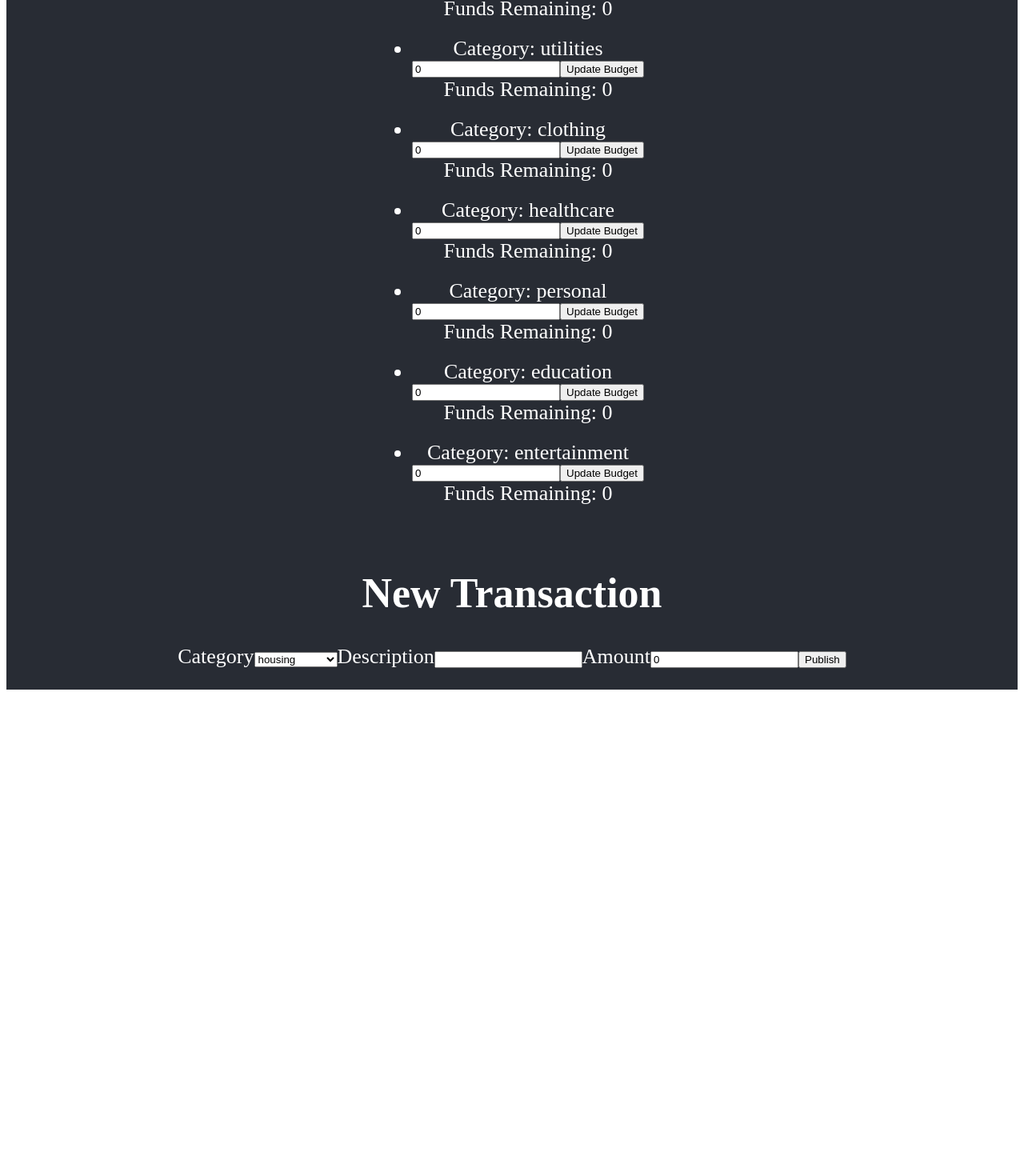
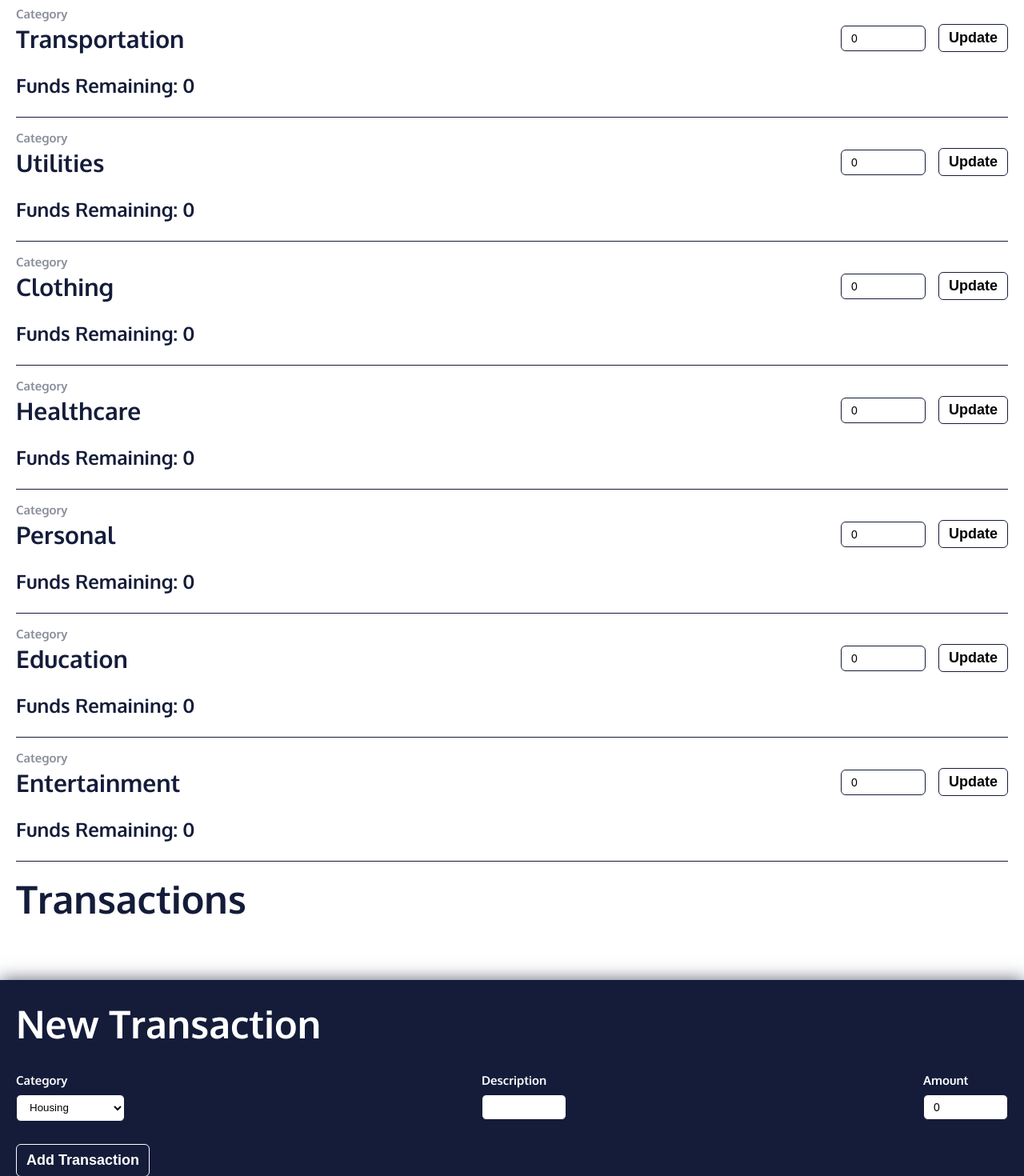
Before and after one commit to lilykriopelle/codecademy-expense-tracker, a React (Create React App) app: page / in a window 1280 px wide. Shown: the part 440-1910 px from the top of the page at 80% size. Before the commit the page ends 1310 px from the top, so only its background shows below. Built offline with nearby package versions, Linux system fonts and the light colour scheme.

Commit message:
Add styles

```diff
--- a/public/index.html
+++ b/public/index.html
@@ -15,6 +15,7 @@
       user's mobile device or desktop. See https://developers.google.com/web/fundamentals/web-app-manifest/
     -->
     <link rel="manifest" href="%PUBLIC_URL%/manifest.json" />
+    <link rel="stylesheet" href="./style.css" />
     <!--
       Notice the use of %PUBLIC_URL% in the tags above.
       It will be replaced with the URL of the `public` folder during the build.
--- /dev/null
+++ b/public/style.css
@@ -0,0 +1,200 @@
+@import url('https://fonts.googleapis.com/css2?family=Oxygen:wght@400;700&display=swap');
+
+:root {
+  --main-text-color: #141c3a;
+  --blue: #3069f0;
+  --red: #fd4d3f;
+  --gray: rgba(20, 28, 58, 0.5);
+  --shadow: 0 0 21px 0 rgba(20, 28, 58, 0.7);
+  --white: #ffffff;
+}
+
+body {
+  font-family: 'Oxygen', sans-serif;
+  color: var(--main-text-color);
+  padding: 24px 20px 0px 20px;
+  margin: 0;
+}
+
+h1 {
+  font-size: 53px;
+  font-weight: bold;
+  margin-top: 0;
+  margin-bottom: 32px;
+}
+
+h2 {
+  font-size: 48px;
+  font-weight: bold;
+  margin-top: 0px;
+  margin-bottom: 32px;
+}
+
+h3 {
+  font-size: 30px;
+  font-weight: bold;
+  margin: 2px 0px 0px 0px;
+}
+
+h4 {
+  font-size: 24px;
+  font-weight: bold;
+  margin: 0;
+}
+
+.category-label {
+  color: var(--gray);
+  font-size: 15px;
+  font-weight: bold;
+}
+
+.budget-container {
+  list-style: none;
+  padding: 16px 0px 24px 0px;
+  border-bottom: solid 1px var(--main-text-color);
+}
+
+.comments-container {
+  padding: 0;
+}
+
+.category-value {
+  text-transform: capitalize;
+}
+
+input {
+  padding: 7px 12px;
+  border-radius: 6px;
+  border: solid 1px #141c3a;
+  font-size: 14px;
+  width: 80px;
+}
+
+.update-button {
+  padding: 6px 12px;
+  border-radius: 6px;
+  border: solid 1px #141c3a;
+  font-size: 18px;
+  font-weight: bold;
+  background: var(--white);
+  margin-left: 16px;
+  cursor: pointer;
+}
+
+.update-button:hover,
+.update-button:focus {
+  background-color: #141c3a;
+  color: #ffffff;
+}
+
+.category-wrapper {
+  display: flex;
+  align-items: center;
+  margin-bottom: 24px;
+}
+
+.budget-form {
+  margin-left: auto;
+}
+
+.remaining-funds.positive {
+  color: var(--blue);
+}
+
+.remaining-funds.negative {
+  color: var(--red);
+}
+
+.new-transaction-section {
+  background: var(--main-text-color);
+  color: var(--white);
+  margin-left: -20px;
+  margin-right: -20px;
+  padding: 24px 20px;
+  padding-bottom: 38px;
+  box-shadow: var(--shadow);
+}
+
+.new-transaction-section label {
+  display: block;
+  font-size: 15px;
+  font-weight: bold;
+  margin-bottom: 8px;
+}
+
+.form-wrapper {
+  display: flex;
+  justify-content: space-between;
+  margin-bottom: 28px;
+}
+
+.new-transaction-section button {
+  padding: 9px 12px;
+  border-radius: 6px;
+  border: solid 1px #ffffff;
+  background-color: #141c3a;
+  font-size: 18px;
+  font-weight: bold;
+  color: #ffffff;
+  cursor: pointer;
+}
+
+.new-transaction-section button:hover,
+.new-transaction-section button:focus {
+  background-color: #ffffff;
+  color: #141c3a;
+}
+
+select {
+  padding: 7px 16px 8px 12px;
+  border-radius: 6px;
+  border: solid 1px #141c3a;
+  background-color: #ffffff;
+  text-transform: capitalize;
+}
+
+.new-transaction-list {
+  list-style: none;
+  padding: 0;
+}
+
+.new-transaction {
+  padding: 12px 10.5px 11px 16px;
+  border-radius: 6px;
+  border: solid 1px #141c3a;
+  background-color: #ffffff;
+  font-size: 16px;
+  font-weight: bold;
+  display: flex;
+  margin-bottom: 16px;
+}
+
+.description {
+  font-style: italic;
+  font-size: 16px;
+  font-weight: normal;
+}
+
+.new-transaction button {
+  margin-left: auto;
+  background: white;
+  border: solid 1px #141c3a;
+  border-radius: 50%;
+  height: 20px;
+  width: 20px;
+  display: flex;
+  align-items: center;
+  justify-content: center;
+  cursor: pointer;
+  font-weight: bold;
+}
+
+.new-transaction button:hover,
+.new-transaction button:focus {
+  color: white;
+  background-color: #141c3a;
+}
+
+.new-transactions-section {
+  padding-bottom: 40px;
+}
--- a/src/app/App.css
+++ /dev/null
@@ -1,46 +0,0 @@
-.App {
-  text-align: center;
-}
-
-.App-logo {
-  height: 40vmin;
-  pointer-events: none;
-}
-
-@media (prefers-reduced-motion: no-preference) {
-  .App-logo {
-    animation: App-logo-spin infinite 20s linear;
-  }
-}
-
-.App-header {
-  background-color: #282c34;
-  min-height: 100vh;
-  display: flex;
-  flex-direction: column;
-  align-items: center;
-  justify-content: center;
-  font-size: calc(10px + 2vmin);
-  color: white;
-}
-
-.App-link {
-  color: #61dafb;
-}
-
-@keyframes App-logo-spin {
-  from {
-    transform: rotate(0deg);
-  }
-  to {
-    transform: rotate(360deg);
-  }
-}
-
-.budget-container {
-  margin: 20px;
-}
-
-.budget-form {
-  display: flex
-}
--- a/src/app/App.js
+++ b/src/app/App.js
@@ -1,12 +1,11 @@
-import './App.css';
-import Transactions from '../features/transactions/Transactions'
-import Budgets from '../features/budgets/Budgets'
+import Transactions from '../features/transactions/Transactions';
+import Budgets from '../features/budgets/Budgets';
 
 function App() {
   return (
     <div className="App">
       <header className="App-header">
-        <h1>EXPENSE TRACKER</h1>
+        <h1>Expense Tracker</h1>
         <Budgets />
         <Transactions />
       </header>
--- a/src/components/Budget.js
+++ b/src/components/Budget.js
@@ -3,30 +3,52 @@ import { useDispatch, useSelector } from 'react-redux';
 import { editBudget } from '../features/budgets/budgetsSlice';
 import { selectTransactions } from '../features/transactions/transactionsSlice';
 
-export default function Budget({budget}) {
+export default function Budget({ budget }) {
   const dispatch = useDispatch();
   const [amount, setAmount] = useState(budget.amount);
-  const transactions = useSelector(selectTransactions)
+  const transactions = useSelector(selectTransactions);
 
-  const handleEdit = e => {
-    e.preventDefault()
-    dispatch(editBudget({category: budget.category, amount: amount}))
-  }
+  const handleEdit = (e) => {
+    e.preventDefault();
+    dispatch(editBudget({ category: budget.category, amount: amount }));
+  };
 
   const calculateTotalExpenses = () => {
     return transactions[budget.category]
-      .map(transaction => transaction.amount)
-      .reduce((amount1, amount2) => amount1 + amount2, 0)
-  }
+      .map((transaction) => transaction.amount)
+      .reduce((amount1, amount2) => amount1 + amount2, 0);
+  };
+
+  const getFundsRemainingClassName = (amount) => {
+    if (amount === 0) {
+      return null;
+    }
+
+    return amount > 0 ? 'positive' : 'negative';
+  };
+
+  const remainingFunds = budget.amount - calculateTotalExpenses();
+  const fundsRemainingClassName = getFundsRemainingClassName(remainingFunds);
 
   return (
     <li className="budget-container">
-      Category: {budget.category}
-      <form onSubmit={handleEdit} className="budget-form">
-        <input value={amount} onChange={e => setAmount(e.currentTarget.value)} type='number' step='0.01'/>
-        <button>Update Budget</button>
-      </form>
-      <div>Funds Remaining: {budget.amount - calculateTotalExpenses()}</div>
+      <div className="category-label">Category</div>{' '}
+      <div className="category-wrapper">
+        <h3 className="category-value">{budget.category}</h3>
+        <form onSubmit={handleEdit} className="budget-form">
+          <input
+            className="amount-input"
+            value={amount}
+            onChange={(e) => setAmount(e.currentTarget.value)}
+            type="number"
+            step="0.01"
+          />
+          <button className="update-button">Update</button>
+        </form>
+      </div>
+      <h4 className={`remaining-funds ${fundsRemainingClassName}`}>
+        Funds Remaining: {budget.amount - calculateTotalExpenses()}
+      </h4>
     </li>
   );
 }
--- a/src/components/Transaction.js
+++ b/src/components/Transaction.js
@@ -2,17 +2,22 @@ import React from 'react';
 import { useDispatch } from 'react-redux';
 import { deleteTransaction } from '../features/transactions/transactionsSlice';
 
-export default function Transaction({transaction}) {
+export default function Transaction({ transaction }) {
   const dispatch = useDispatch();
 
-  const handleDelete = e => {
-    dispatch(deleteTransaction(transaction))
-  }
+  const handleDelete = (e) => {
+    dispatch(deleteTransaction(transaction));
+  };
 
   return (
-    <li>
-      {transaction.amount} – {transaction.category} ({transaction.description})
-      <button onClick={handleDelete}>DELETE</button>
+    <li className="new-transaction">
+      <span>
+        {transaction.amount} – {transaction.category}{' '}
+        <span className="description">( {transaction.description} )</span>
+      </span>
+      <button onClick={handleDelete} aria-label="Remove">
+        X
+      </button>
     </li>
   );
 }
--- a/src/components/TransactionForm.js
+++ b/src/components/TransactionForm.js
@@ -1,40 +1,77 @@
 import React, { useState } from 'react';
 import { useDispatch } from 'react-redux';
-import { addTransaction, CATEGORIES } from '../features/transactions/transactionsSlice';
+import {
+  addTransaction,
+  CATEGORIES,
+} from '../features/transactions/transactionsSlice';
 import { v4 as uuidv4 } from 'uuid';
 
-export default function TransactionForm({categories}) {
+export default function TransactionForm({ categories }) {
   const dispatch = useDispatch();
   const [category, setCategory] = useState(CATEGORIES[0]);
   const [description, setDescription] = useState('');
   const [amount, setAmount] = useState(0);
 
-  const handleSubmit = e => {
+  const handleSubmit = (e) => {
     e.preventDefault();
-    dispatch(addTransaction({category: category, description: description, amount: parseFloat(amount), id: uuidv4()}));
+    dispatch(
+      addTransaction({
+        category: category,
+        description: description,
+        amount: parseFloat(amount),
+        id: uuidv4(),
+      })
+    );
     setCategory(CATEGORIES[0]);
     setDescription('');
     setAmount(0);
-  }
+  };
 
   return (
-    <>
-      <h1>New Transaction</h1>
+    <section className="new-transaction-section">
+      <h2>New Transaction</h2>
       <form onSubmit={handleSubmit}>
-        <label for='category'>Category</label>
-        <select id='category' value={category} onChange={e => setCategory(e.currentTarget.value)}>
-          <option value={null} selected disabled hidden></option>
-          { CATEGORIES.map(c => <option key={c} value={c}>{c}</option>)}
-        </select>
+        <div className="form-wrapper">
+          <div>
+            <label for="category">Category</label>
+            <select
+              id="category"
+              value={category}
+              onChange={(e) => setCategory(e.currentTarget.value)}
+            >
+              <option value={null} selected disabled hidden></option>
+              {CATEGORIES.map((c) => (
+                <option key={c} value={c}>
+                  {c}
+                </option>
+              ))}
+            </select>
+          </div>
 
-        <label for='description'>Description</label>
-        <input id='description' value={description} onChange={e => setDescription(e.currentTarget.value)} type='text'/>
+          <div>
+            <label for="description">Description</label>
+            <input
+              id="description"
+              value={description}
+              onChange={(e) => setDescription(e.currentTarget.value)}
+              type="text"
+            />
+          </div>
 
-        <label for='amount'>Amount</label>
-        <input id='amount' value={amount} onChange={e => setAmount(e.currentTarget.value)} type='number' step='0.01'/>
+          <div>
+            <label for="amount">Amount</label>
+            <input
+              id="amount"
+              value={amount}
+              onChange={(e) => setAmount(e.currentTarget.value)}
+              type="number"
+              step="0.01"
+            />
+          </div>
+        </div>
 
-        <button>Publish</button>
+        <button>Add Transaction</button>
       </form>
-    </>
+    </section>
   );
 }
--- a/src/components/TransactionList.js
+++ b/src/components/TransactionList.js
@@ -1,10 +1,15 @@
 import React from 'react';
 import Transaction from './Transaction';
 
-export default function TransactionList({transactions}) {
+export default function TransactionList({ transactions }) {
   return (
-    <ul>
-        { transactions.map(t => <Transaction transaction={t} />) }
-    </ul>
+    <section className="new-transactions-section">
+      <h2>Transactions</h2>
+      <ul className="new-transaction-list">
+        {transactions.map((t) => (
+          <Transaction transaction={t} />
+        ))}
+      </ul>
+    </section>
   );
 }
--- a/src/features/transactions/Transactions.js
+++ b/src/features/transactions/Transactions.js
@@ -7,9 +7,9 @@ import TransactionList from '../../components/TransactionList';
 const Transactions = () => {
   const transactions = useSelector(selectFlattenedTransactions);
   return (
-    <div className='comments-container'>
+    <div className="comments-container">
+      <TransactionList transactions={transactions} />
       <TransactionForm />
-      <TransactionList transactions={transactions}/>
     </div>
   );
 };
```
